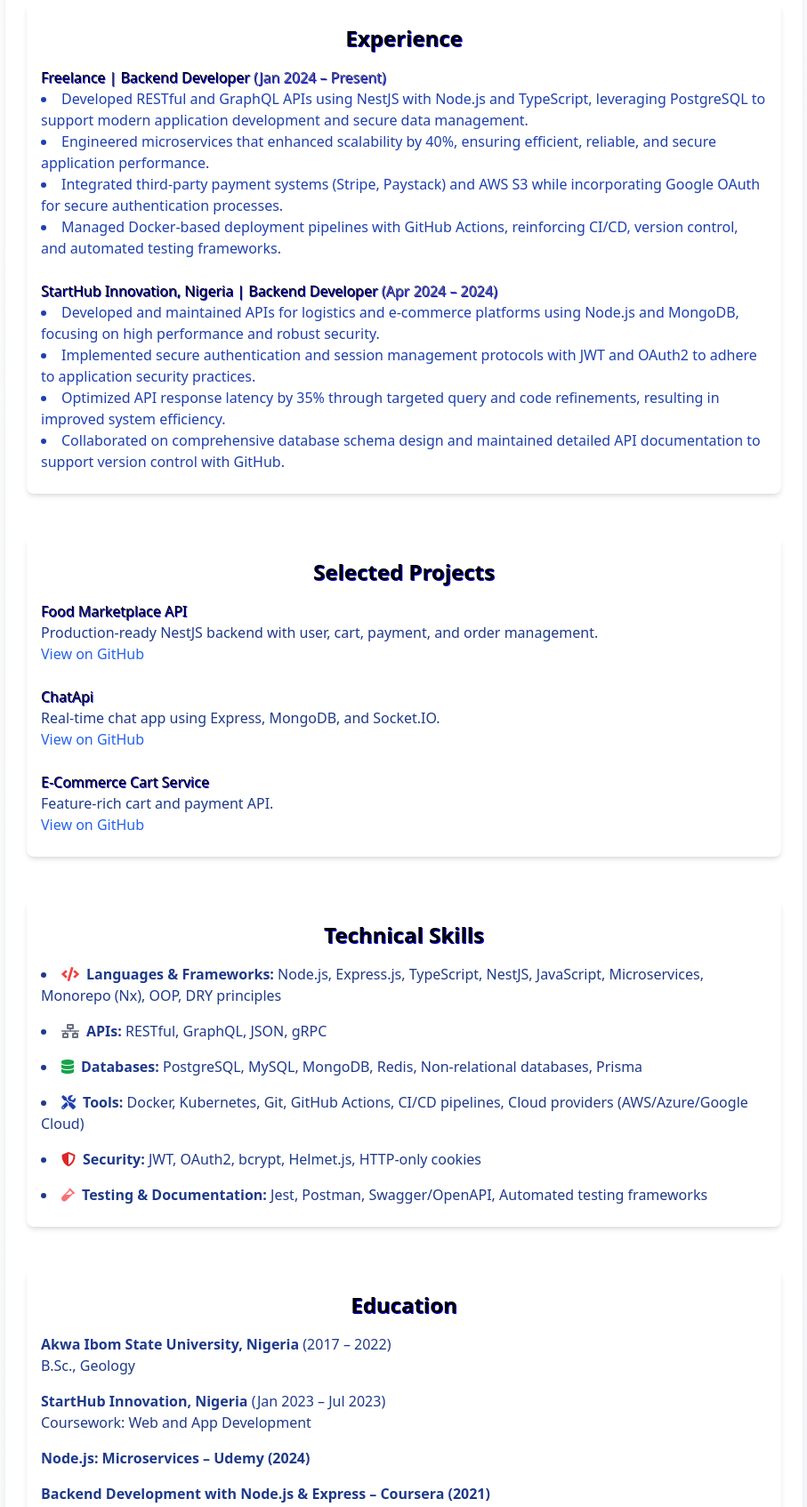
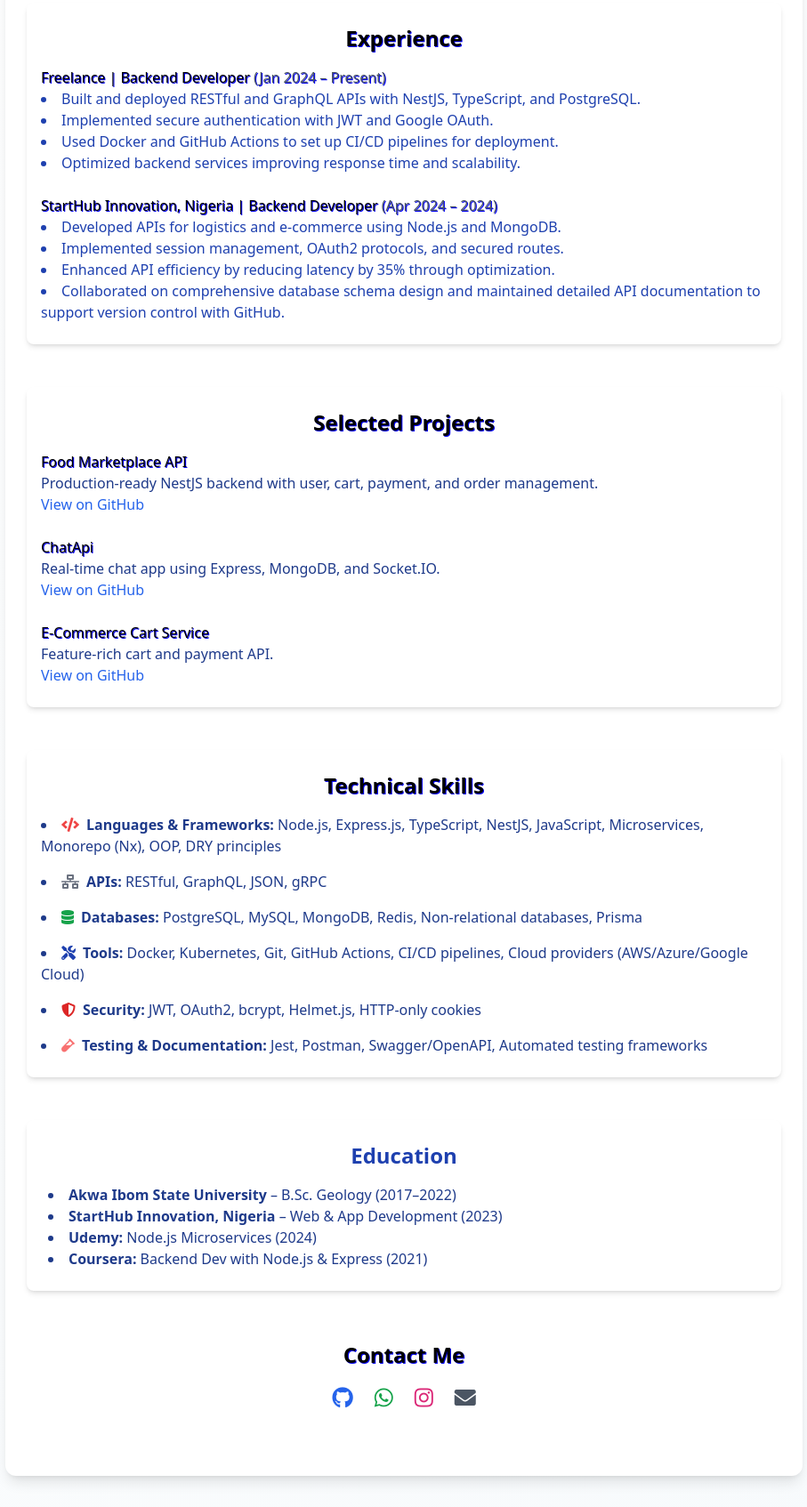
Before and after one commit to jordanpet/my_portfolio, a website: page index.html in a window 1280 px wide. Shown: the part 653-2347 px from the top of the page at 89% size, without its empty margins (186-1093 px from the left). Drawn offline with nearby package versions, Linux system fonts and the light colour scheme.

Commit message:
`Refactored experience and skills sections in resume HTML`

```diff
--- a/index.html
+++ b/index.html
@@ -122,26 +122,20 @@
           <h4 class="font-medium dual-color">Freelance | Backend Developer <span class="text-gray-600">(Jan
               2024 – Present)</span></h4>
           <ul class="list-disc list-inside">
-            <li>Developed RESTful and GraphQL APIs using NestJS with Node.js and TypeScript, leveraging
-              PostgreSQL to support modern application development and secure data management.</li>
-            <li>Engineered microservices that enhanced scalability by 40%, ensuring efficient, reliable, and
-              secure application performance.</li>
-            <li>Integrated third-party payment systems (Stripe, Paystack) and AWS S3 while incorporating
-              Google OAuth for secure authentication processes.</li>
-            <li>Managed Docker-based deployment pipelines with GitHub Actions, reinforcing CI/CD, version
-              control, and automated testing frameworks.</li>
+            <li>Built and deployed RESTful and GraphQL APIs with NestJS, TypeScript, and PostgreSQL.</li>
+            <li>Implemented secure authentication with JWT and Google OAuth.</li>
+            <li>Used Docker and GitHub Actions to set up CI/CD pipelines for deployment.</li>
+            <li>Optimized backend services improving response time and scalability.</li>
+          </ul>
           </ul>
         </div>
         <div>
           <h4 class="font-medium dual-color">StartHub Innovation, Nigeria | Backend Developer <span
               class="text-gray-600">(Apr 2024 – 2024)</span></h4>
           <ul class="list-disc list-inside">
-            <li>Developed and maintained APIs for logistics and e-commerce platforms using Node.js and
-              MongoDB, focusing on high performance and robust security.</li>
-            <li>Implemented secure authentication and session management protocols with JWT and OAuth2 to
-              adhere to application security practices.</li>
-            <li>Optimized API response latency by 35% through targeted query and code refinements, resulting
-              in improved system efficiency.</li>
+            <li>Developed APIs for logistics and e-commerce using Node.js and MongoDB.</li>
+            <li>Implemented session management, OAuth2 protocols, and secured routes.</li>
+            <li>Enhanced API efficiency by reducing latency by 35% through optimization.</li>
             <li>Collaborated on comprehensive database schema design and maintained detailed API
               documentation to support version control with GitHub.</li>
           </ul>
@@ -173,8 +167,6 @@
         </div>
       </div>
     </section>
-
-    <!-- Technical Skills -->
     <!-- Technical Skills -->
     <section id="skills" class="scroll-mt-24 mb-12 px-4 max-w-4xl mx-auto bg-white shadow-md rounded-lg p-6">
       <h3 class="text-xl sm:text-2xl font-semibold mb-4 text-center dual-color">Technical Skills</h3>
@@ -207,18 +199,14 @@
     </section>
 
     <!-- Education -->
-    <section id="education" class="scroll-mt-24 mb-12 px-4 max-w-4xl mx-auto bg-white shadow-md rounded-lg p-6">
-      <h3 class="text-xl sm:text-2xl font-semibold mb-4 text-center dual-color">Education</h3>
-      <div class="text-blue-900 text-sm sm:text-base">
-        <p><strong>Akwa Ibom State University, Nigeria</strong> (2017 – 2022)</p>
-        <p>B.Sc., Geology</p>
-        <p class="mt-4"><strong>StartHub Innovation, Nigeria</strong> (Jan 2023 – Jul 2023)</p>
-        <p>Coursework: Web and App Development</p>
-        <ul class="list-disc list-inside text-blue-900 text-sm sm:text-base">
-          <p class="mt-4"><strong>Node.js: Microservices – Udemy (2024)</strong>
-          <p class="mt-4"><strong>Backend Development with Node.js & Express – Coursera (2021)</strong>
+    <section id="education" class="scroll-mt-24 mb-12 bg-white shadow-md rounded-lg p-6">
+      <h3 class="text-2xl font-semibold mb-4 text-center text-blue-800">Education</h3>
+      <ul class="list-disc list-inside text-blue-900 text-base">
+        <li><strong>Akwa Ibom State University</strong> – B.Sc. Geology (2017–2022)</li>
+        <li><strong>StartHub Innovation, Nigeria</strong> – Web & App Development (2023)</li>
+        <li><strong>Udemy:</strong> Node.js Microservices (2024)</li>
+        <li><strong>Coursera:</strong> Backend Dev with Node.js & Express (2021)</li>
       </ul>
-      </div>
     </section>
 
     <!-- Contact Section -->
```
Lines whose indentation alone changed are shown as unchanged.
